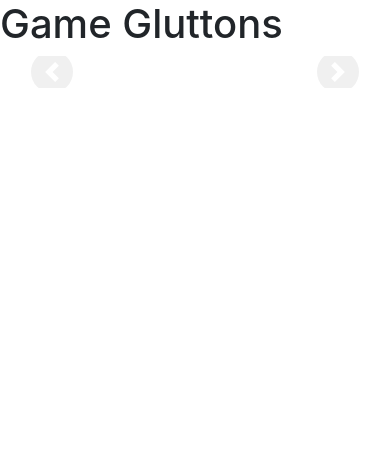
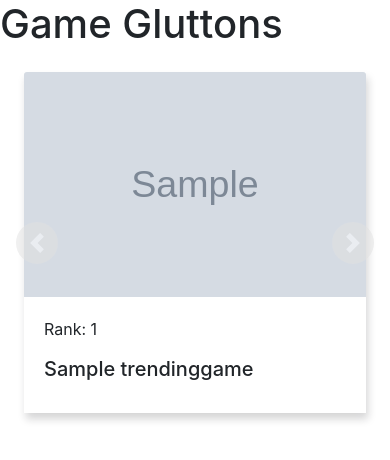
Before and after one commit to SaidNivek/Game_Glutton, a Django app: page / in a window 390 px wide. Shown: the top 460 px of the page. Run offline with Django 4.2, Linux system fonts and the light colour scheme; tables that the repository leaves empty hold one stand-in row (values such as "Sample post"); grey boxes marked "Sample" are stand-in pictures; some libraries are stand-ins or nearby versions.

Commit message:
Carousel style applied, need to fix jump by 3 ranks when med or smaller

```diff
--- a/main_app/static/styles/main.css
+++ b/main_app/static/styles/main.css
@@ -1,15 +1,9 @@
-/* .card-img-top {
-    width: 90%;
-    height: 15vw;
-    object-fit: cover;
-} */
-
 .cards-wrapper {
     display: flex;
     justify-content: center;
   }
   .card img {
-    max-width: 100%;
+    max-width: auto;
     max-height: 100%;
   }
   .card {
@@ -17,6 +11,7 @@
     box-shadow: 2px 6px 8px 0 rgba(22, 22, 26, 0.18);
     border: none;
     border-radius: 0;
+    width: 90vw;
   }
   .carousel-inner {
     padding: 1em;
@@ -30,8 +25,17 @@
     top: 50%;
     transform: translateY(-50%);
   }
-  @media (min-width: 768px) {
+@media (min-width: 768px) {
     .card img {
-      height: 11em;
+        height: 11em;
     }
-  }
+
+    .card {
+        width: 20vw;
+    }
+}
+
+.carousel-img-div {
+    height: 225px;
+    overflow: hidden;
+}
--- a/main_app/templates/base.html
+++ b/main_app/templates/base.html
@@ -6,7 +6,7 @@
     <meta name="viewport" content="width=device-width, initial-scale=1.0">
     <title>Game Gluttons</title>
     <link rel="stylesheet" href="https://cdn.jsdelivr.net/npm/bootstrap@4.5.3/dist/css/bootstrap.min.css" integrity="sha384-TX8t27EcRE3e/ihU7zmQxVncDAy5uIKz4rEkgIXeMed4M0jlfIDPvg6uqKI2xXr2" crossorigin="anonymous">
-    <link rel="stylesheet" href="{% static '/styles/main.css' %}">
+    <link rel="stylesheet" href="{% static 'styles/main.css' %}">
     <link rel="stylesheet" href="https://cdnjs.cloudflare.com/ajax/libs/font-awesome/6.1.1/css/all.min.css" integrity="sha512-KfkfwYDsLkIlwQp6LFnl8zNdLGxu9YAA1QvwINks4PhcElQSvqcyVLLD9aMhXd13uQjoXtEKNosOWaZqXgel0g==" crossorigin="anonymous" referrerpolicy="no-referrer" />
 </head>
 <!-- <body>
@@ -23,7 +23,7 @@
     {% block content%}
     {% endblock %}
 
-    <script src = "{% static 'js/script.js' %}"></script>
+    <script src = "{% static 'scripts/main.js' %}"></script>
     <script src="https://code.jquery.com/jquery-3.5.1.slim.min.js" integrity="sha384-DfXdz2htPH0lsSSs5nCTpuj/zy4C+OGpamoFVy38MVBnE+IbbVYUew+OrCXaRkfj" crossorigin="anonymous"></script>
     <script src="https://cdn.jsdelivr.net/npm/popper.js@1.16.1/dist/umd/popper.min.js" integrity="sha384-9/reFTGAW83EW2RDu2S0VKaIzap3H66lZH81PoYlFhbGU+6BZp6G7niu735Sk7lN" crossorigin="anonymous"></script>
     <script src="https://cdn.jsdelivr.net/npm/bootstrap@4.5.3/dist/js/bootstrap.min.js" integrity="sha384-w1Q4orYjBQndcko6MimVbzY0tgp4pWB4lZ7lr30WKz0vr/aWKhXdBNmNb5D92v7s" crossorigin="anonymous"></script>
--- a/main_app/templates/home.html
+++ b/main_app/templates/home.html
@@ -3,30 +3,40 @@
     <h1>Game Gluttons</h1>
 
     <!-- Carousel starts here -->
-    <div class="col-12">
     <div id="carouselExampleControls" class="carousel slide" data-ride="carousel">
         <div class="carousel-inner">
+            <!-- This is where the images begin -->
             {% for game in trending_games %}
-                <!-- If it's the first game, set the carousel to active in order to auto-spin -->
                 {% if forloop.counter == 1 %}
                     <div class="carousel-item active">
                         <div class="cards-wrapper">
+                            <div class="card d-sm-block">
+                {% elif forloop.counter0|divisibleby:"3" %}
+                    <div class="card">
+                {% else %}
+                    <div class="card d-none d-md-block">
                 {% endif %}
-                    <div class="card d-none d-md-block">
-                        <img src="..." class="card-img-top" alt="...">
+                <div class="carousel-img-div">
+
+                    <img src="{{game.thumbnail}}" class="card-img-top" alt="{{game.name}}">
+                </div>
                     <div class="card-body">
-                            <h5 class="card-title">Card title</h5>
-                            <p class="card-text">Some quick example text to build on the card title and make up the bulk of the card's content.</p>
-                            <a href="#" class="btn btn-primary">Go somewhere</a>
+                        <p class="card-text">Rank: {{game.rank}}</p>
+                        <h5 class="card-title">{{game.name}}</h5>
                     </div>
                 </div>
                 {% if forloop.counter|divisibleby:"3" %}
                     </div>
                 </div>
-                    <div class="carousel-item ">
+                <div class="carousel-item">
                     <div class="cards-wrapper">
+                {% elif forloop.counter == 50 %}
+                    </div>
+                </div>
                 {% endif %}
             {% endfor %}
+            <!-- The carousel images end above this line -->
+        </div>
         <a class="carousel-control-prev" href="#carouselExampleControls" role="button" data-slide="prev">
           <span class="carousel-control-prev-icon" aria-hidden="true"></span>
           <span class="sr-only">Previous</span>
@@ -36,5 +46,4 @@
           <span class="sr-only">Next</span>
         </a>
       </div>
-
 {% endblock %}
```
Also changed, not shown: main_app/static/scripts/main.js (added), 1 other file. Lines whose indentation alone changed are shown as unchanged.
